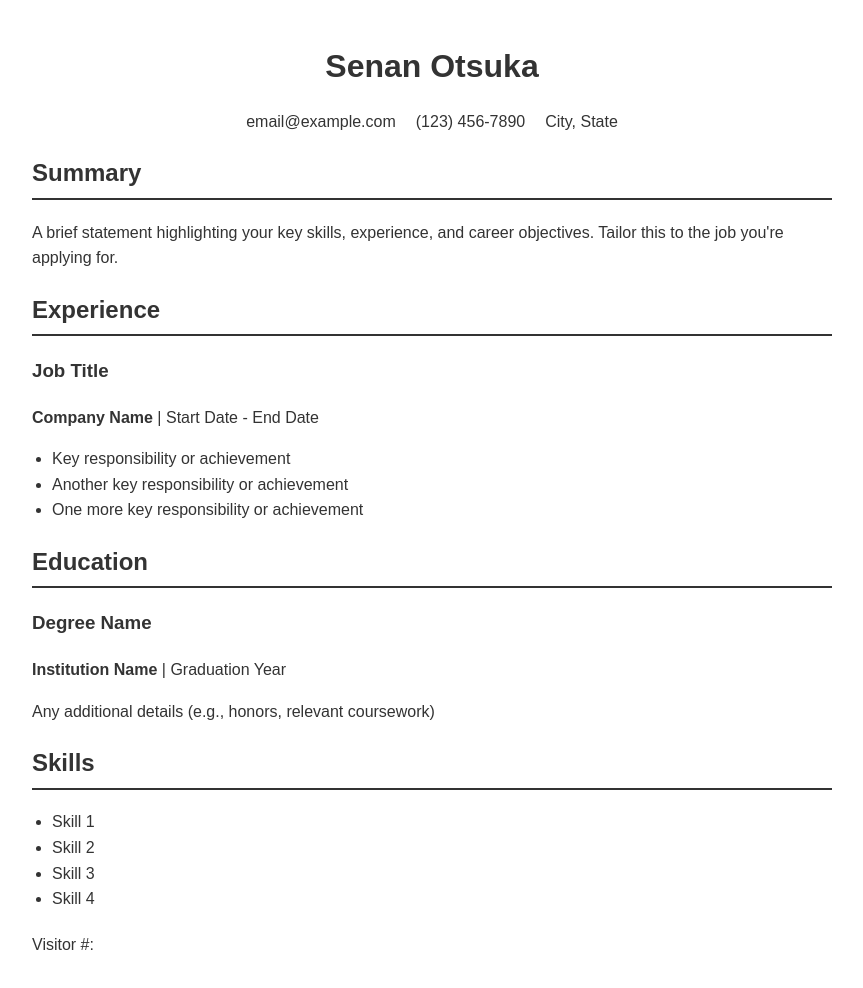
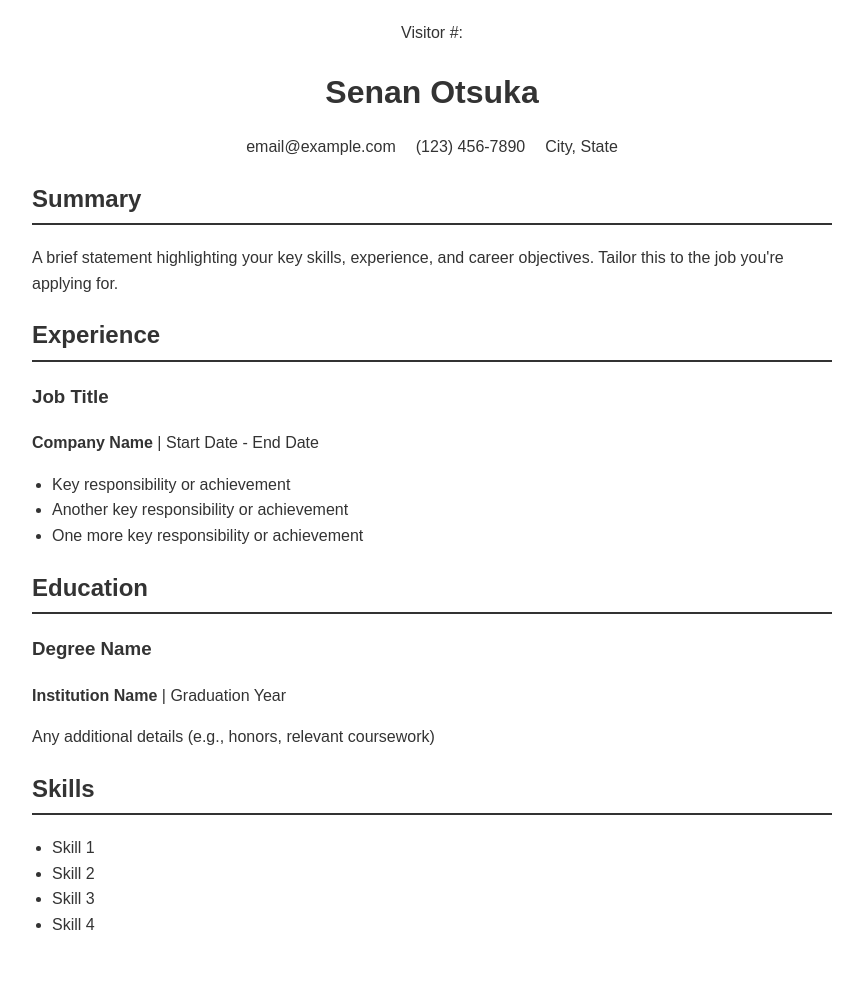
Before and after one commit to Senan3307/cloud_resume_frontend, a plain HTML site: page index.html in a window 1280 px wide. Shown: the whole page, without its empty margins (208-1071 px from the left). Drawn offline with Linux system fonts and the light colour scheme; no server answers.

Commit message:
Updated visitor counter in index.html

```diff
--- a/index.html
+++ b/index.html
@@ -53,6 +53,7 @@
 <body>
 
     <header>
+        <div>Visitor #: <span id="visitor-counter"></span></div>
         <h1>Senan Otsuka</h1>
         <ul class="contact-info">
             <li>email@example.com</li>
@@ -60,6 +61,7 @@
             <li>City, State</li>
         </ul>
     </header>
+
     <main>
         <section>
             <h2>Summary</h2>
@@ -97,10 +99,6 @@
                 <li>Skill 4</li>
             </ul>
         </section>
-
-        <section>
-            Visitor #: <span id="visitor-counter"></span>
-        </section>
     </main>
 
     <!-- Load visitor-counter.js and run visitorCounter after the script is loaded -->
```
